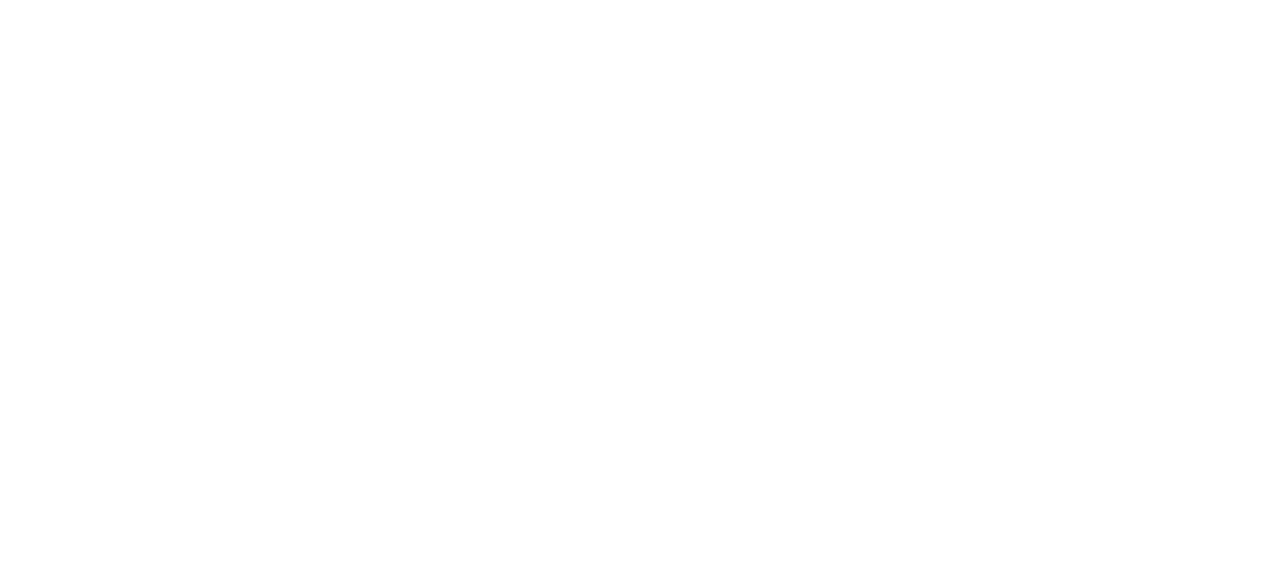
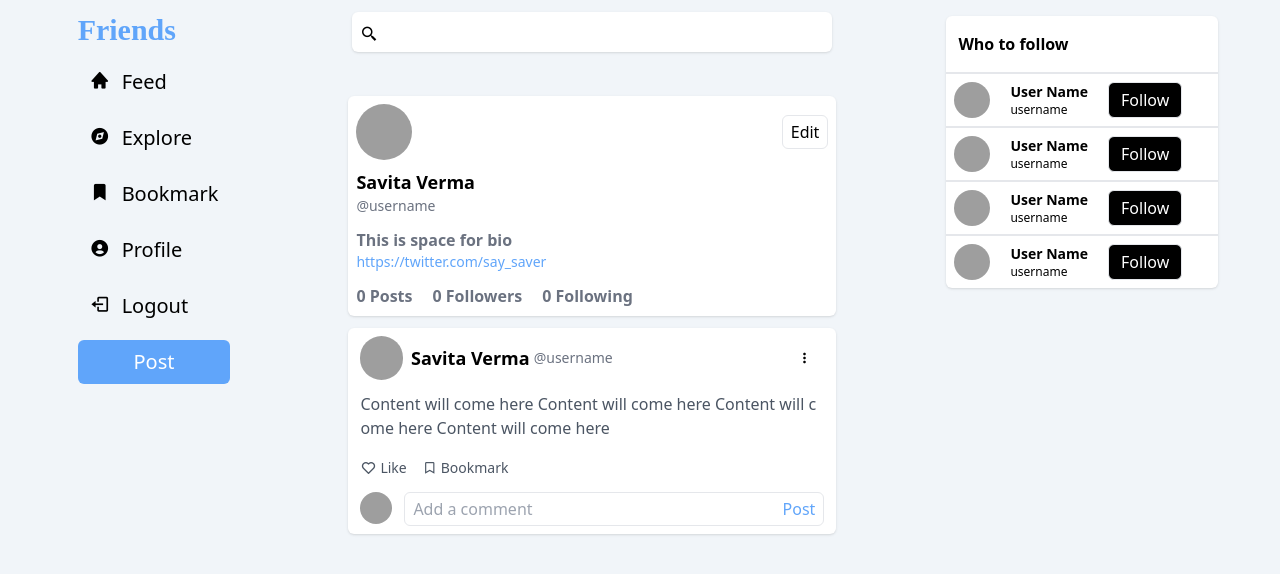
Before and after one commit to vermasavita/friends, a React (Create React App) app: page /profile in a window 1280 px wide. Before the commit this address had no page. Shown: the top 574 px of the page. Built offline with nearby package versions, Linux system fonts and the light colour scheme; grey boxes are pictures that could not be loaded; what miragejs would draw is missing.

Commit message:
feat: add profile page

```diff
--- a/src/App.js
+++ b/src/App.js
@@ -1,5 +1,5 @@
 import { BrowserRouter as Router, Routes, Route } from "react-router-dom";
-import { Home, Login, Signup, Bookmark, AllPost } from "./pages";
+import { Home, Login, Signup, Bookmark, AllPost, Profile } from "./pages";
 function App() {
   return (
     <div className="App">
@@ -24,6 +24,14 @@
               </Home>
             }
           />
+          <Route
+            path="/profile"
+            element={
+              <Home>
+                <Profile/>
+              </Home>
+            }
+          />
         </Routes>
       </Router>
     </div>
--- a/src/components/sidebar/Sidebar.jsx
+++ b/src/components/sidebar/Sidebar.jsx
@@ -31,15 +31,18 @@
             </NavLink>
           </li>
           <li className="py-2 text-xl flex gap-2 items-center px-3 hover:bg-white shadow-current cursor-pointer rounded-md mb-3 md:mb-0">
-            <NavLink to="/">
+            <NavLink to="/profile">
               <i class="bx bxs-user-circle mr-3"></i>
               <span className="md:hidden">Profile</span>
             </NavLink>
           </li>
           <li className="py-2 text-xl flex gap-2 items-center px-3 hover:bg-white shadow-current cursor-pointer rounded-md mb-3 md:mb-0">
-            <i class="bx bx-log-out mr-3"></i>
-            <span className="md:hidden">Logout</span>
+            <NavLink to="/login">
+              <i class="bx bx-log-out mr-3"></i>
+              <span className="md:hidden">Logout</span>
+            </NavLink>
           </li>
+
           <li className="py-2 justify-center bg-blue-400 text-white text-xl flex gap-2 items-center px-3 cursor-pointer rounded-md mb-3 md:hidden">
             Post
           </li>
--- a/src/pages/authentication/Login.jsx
+++ b/src/pages/authentication/Login.jsx
@@ -1,4 +1,5 @@
 import logo from "../../Assets/Friends.png";
+import { NavLink } from "react-router-dom";
 import "./Auth.css";
 const Login = () => {
   return (
@@ -42,8 +43,10 @@
                 Sign in with Text Credential
               </button>
             </div>
-            <div className="font-semibold text-center">
-              <button>Create New Account</button>
+            <div className="font-semibold text-center ">
+              <NavLink to="/signup">
+                <button>Create New Account</button>
+              </NavLink>
             </div>
           </div>
         </div>
--- a/src/pages/authentication/Signup.jsx
+++ b/src/pages/authentication/Signup.jsx
@@ -1,8 +1,10 @@
 import logo from "../../Assets/Friends.png";
+import { NavLink } from "react-router-dom";
+
 const Signup = () => {
   return (
     <div className="w-full h-screen flex flex-col justify-center bg-slate-100 ">
-      <div className="w-2/5 py-3 sm:max-w-xl mx-auto text-center sm:w-11/12  px-4 py-6">
+      <div className="w-2/5 sm:max-w-xl mx-auto text-center sm:w-11/12  px-4 py-6">
         <div className="mt-4 bg-white shadow-md rounded-lg text-left">
           <div className="h-2 bg-blue-500 rounded-t-md"></div>
           <div className="flex justify-center py-5 gap-4 items-center">
@@ -72,7 +74,9 @@
               </button>
             </div>
             <div className="font-semibold text-center">
-              <button>Create New Account</button>
+              <NavLink to="/login">
+                <button>Create New Account</button>
+              </NavLink>
             </div>
           </div>
         </div>
--- a/src/pages/index.js
+++ b/src/pages/index.js
@@ -3,3 +3,4 @@
 export { Home } from "./home/Home";
 export { Bookmark } from "./bookmark/Bookmark";
 export { AllPost } from "./allPost/AllPost";
+export { Profile } from "./profile/Profile";
--- /dev/null
+++ b/src/pages/profile/Profile.jsx
@@ -0,0 +1,13 @@
+import { SinglePost } from "../home/components/SinglePost"
+import { UserProfile } from "./components/UserProfile";
+
+const Profile = () => {
+    return(
+        <div className="w-4/5 xl:w-full px-1 h-full">
+            <UserProfile/>
+            <SinglePost/>
+        </div>
+    )
+}
+
+export { Profile };
--- /dev/null
+++ b/src/pages/profile/components/UserProfile.jsx
@@ -0,0 +1,34 @@
+const UserProfile = () => {
+  return (
+    <div className="bg-white flex flex-col px-2 py-2 rounded-md shadow w-full mt-3">
+          <div className="flex flex-col">
+            <div className="flex justify-between items-center">
+              <img
+                src="https://images.unsplash.com/photo-1494790108377-be9c29b29330?crop=entropy&cs=tinysrgb&fm=jpg&ixlib=rb-1.2.1&q=80&raw_url=true&ixid=MnwxMjA3fDB8MHxwaG90by1wYWdlfHx8fGVufDB8fHx8&auto=format&fit=crop&w=687"
+                alt=""
+                className="h-14 w-14 object-cover rounded-full sm:h-12 sm:w-12"
+              />
+              <button className=" border rounded-md px-2 py-1 hover:bg-slate-200 cursor-pointer">
+                Edit
+              </button>
+            </div>
+
+            <span className="text-lg font-semibold mt-2">Savita Verma</span>
+            <span className="text-sm text-gray-500">@username</span>
+            <div className="font-semibold text-gray-500 mt-3">
+              This is space for bio
+            </div>
+            <div className="text-sm text-blue-400">
+              https://twitter.com/say_saver
+            </div>
+            <div className="font-semibold text-gray-500 mt-3 flex gap-5">
+              <span>0 Posts</span>
+              <span>0 Followers</span>
+              <span>0 Following</span>
+            </div>
+          </div>
+    </div>
+  );
+};
+
+export { UserProfile };
```
